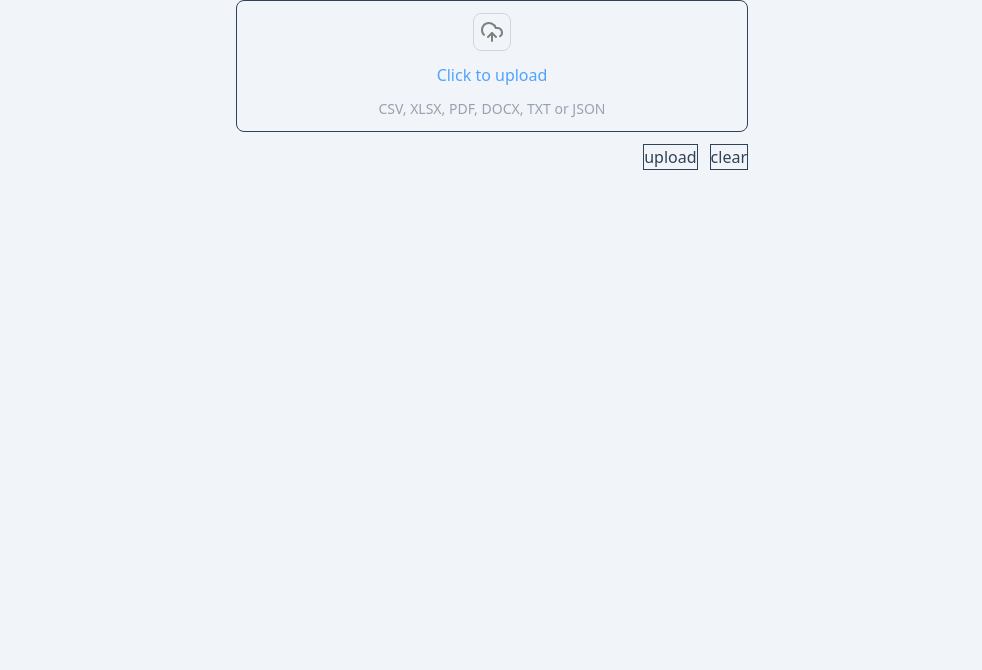
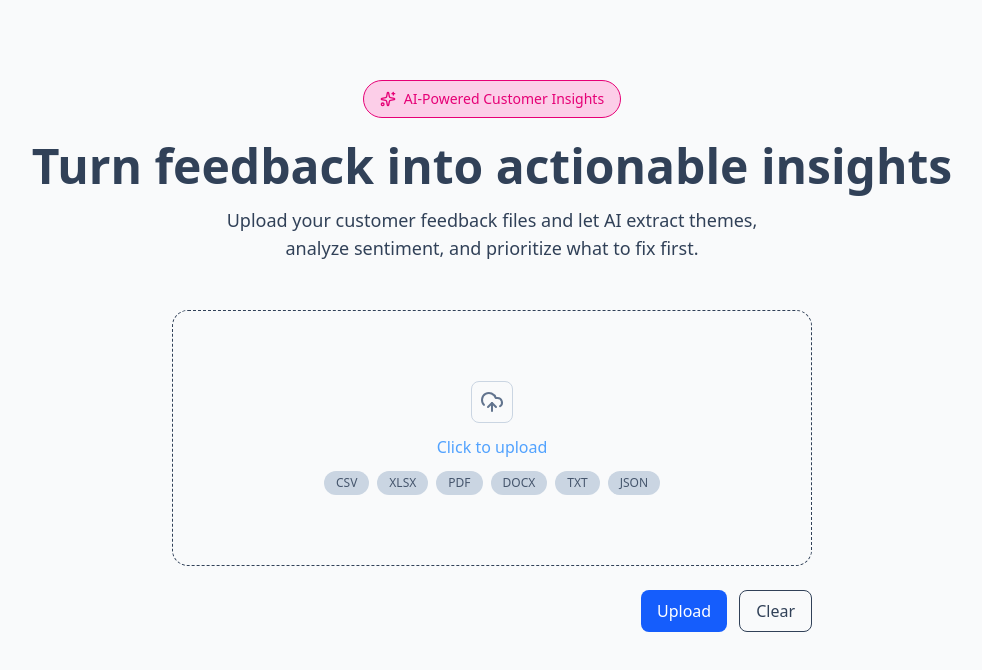
Before and after one commit to sameera-g-mathad/customer-feedback-theme-extractor, a React app in the folder frontend/: page /upload in a window 1280 px wide. Shown: the top 670 px of the page, without its empty margins (148-1130 px from the left). Built offline with nearby package versions, Linux system fonts and the light colour scheme; the HTML template or start-up script is replaced by a standard one.

Commit message:
frontend: redesigned uploads page

```diff
--- a/frontend/src/App.tsx
+++ b/frontend/src/App.tsx
@@ -1,5 +1,5 @@
 import { BrowserRouter, Routes, Route } from "react-router-dom";
-import { FeedBackUpload, Home } from "@/components";
+import { Home, Uploads } from "@/components";
 
 function App() {
 
@@ -8,7 +8,7 @@ function App() {
       <BrowserRouter>
         <Routes>
           <Route index Component={Home} path="/" />
-          <Route Component={FeedBackUpload} path="/upload" />
+          <Route Component={Uploads} path="/upload" />
         </Routes>
       </BrowserRouter>
 
--- a/frontend/src/components/FeedBackUpload.tsx
+++ b/frontend/src/components/FeedBackUpload.tsx
@@ -1,93 +1,157 @@
 import { useState, type ChangeEvent } from "react";
 import axios from "axios";
+import { motion, AnimatePresence } from "framer-motion";
 import { FileList } from "./FileList";
 import { FileUpload } from "@/reusables";
 import { type FileType } from "@/interfaces";
-import { CloudUpload } from 'lucide-react'
+import { CloudUpload } from "lucide-react";
 
-// refer https://github.com/cosdensolutions/code/blob/master/videos/long/multi-file-input-with-progress-bar/src/components/FileUpload.tsx
-// for more details.
+
 export const FeedBackUpload: React.FC = () => {
-    const [files, setFiles] = useState<FileType[]>([])
+    const [files, setFiles] = useState<FileType[]>([]);
     const [uploading, setUploading] = useState<boolean>(false);
 
     const processFiles = (e: ChangeEvent<HTMLInputElement>) => {
-        if (!e.target || !e.target.files)
-            return
+        if (!e.target || !e.target.files) return;
 
-        // add file to fileList.
-        const newFiles = Array.from(e.target.files).map(file => {
-            return {
-                id: file.name,
-                progress: 0,
-                file
-            }
-        }
-        )
-        setFiles(prev => [...prev, ...newFiles])
-    }
+        const newFiles = Array.from(e.target.files).map((file) => ({
+            id: file.name,
+            progress: 0,
+            file,
+        }));
 
-    const uploadFiles = () => {
+        setFiles((prev) => [...prev, ...newFiles]);
+    };
+
+    const uploadFiles = async () => {
         if (files.length === 0 || uploading) return;
 
-        setUploading(true)
+        setUploading(true);
 
         const uploadPromises = files.map(async (file) => {
             const formData = new FormData();
-            formData.append('files', file.file)
+            formData.append("files", file.file);
+
             try {
-                // dummy call for now
-                await axios.post('http://127.0.0.1:8000/upload', formData, {
+                await axios.post("http://127.0.0.1:8000/upload", formData, {
                     onUploadProgress: (progressEvent) => {
                         const progress = Math.round(
-                            (progressEvent.loaded * 100) / (progressEvent.total || 1),
+                            (progressEvent.loaded * 100) / (progressEvent.total || 1)
                         );
-                        setFiles(prev =>
-                            prev.map(prevFile =>
-                                prevFile.id === file.id ? { ...file, progress } : prevFile
+
+                        setFiles((prev) =>
+                            prev.map((prevFile) =>
+                                prevFile.id === file.id
+                                    ? { ...file, progress }
+                                    : prevFile
                             )
-                        )
-                    }
-                })
+                        );
+                    },
+                });
+            } catch (e) {
+                console.error(e);
             }
-            catch (e) {
-                console.error(e)
-            }
-        })
+        });
 
-        Promise.all(uploadPromises);
-        setUploading(false)
+        await Promise.all(uploadPromises);
+        setUploading(false);
+    };
 
-    }
+    return (
+        <motion.div
+            initial="hidden"
+            animate="visible"
+            className="flex flex-col sm:w-[50%] w-full gap-6"
+        >
+            {/* Upload Area */}
+            <motion.div
+                // variants={fadeUp}
+                whileHover={{ scale: 1.02 }}
+                className="border border-dashed flex flex-col justify-center items-center gap-3 h-64 rounded-2xl bg-card hover:shadow-card transition-shadow"
+            >
+                <motion.span
+                    initial={{ scale: 0 }}
+                    animate={{ scale: 1 }}
+                    transition={{ type: "spring", stiffness: 120, delay: 0.2 }}
+                    className="border rounded-lg p-2 border-slate-300"
+                >
+                    <CloudUpload className="text-slate-500" />
+                </motion.span>
 
-    return <div className="w-full h-full flex justify-center items-center">
-        <div className="flex flex-col justify-center gap-3 w-[40%]">
-            <div className="border flex flex-col justify-center items-center gap-3 p-3 rounded-lg flex-1">
-                <span className="border rounded-lg p-1.5 border-gray-300">
-                    <CloudUpload color="gray" />
-                </span>
-                <div className="font-medium cursor-pointer  text-blue-400 hover:text-blue-500 hover:underline">
-                    <FileUpload accept=".pdf,.xlsx,.pdf,.docx,.txt,.json" multiple={true} onFileupload={processFiles} />
+                <motion.div
+                    whileHover={{ scale: 1.05 }}
+                    className="font-medium cursor-pointer text-blue-400 hover:text-blue-500 hover:underline"
+                >
+                    <FileUpload
+                        accept=".pdf,.xlsx,.pdf,.docx,.txt,.json"
+                        multiple
+                        onFileupload={processFiles}
+                    />
+                </motion.div>
+
+                <div className="flex flex-wrap gap-2 justify-center">
+                    {["CSV", "XLSX", "PDF", "DOCX", "TXT", "JSON"].map((type) => (
+                        <span
+                            key={type}
+                            className="px-3 py-1 text-xs font-medium rounded-full bg-slate-300 text-slate-600"
+                        >
+                            {type}
+                        </span>
+                    ))}
                 </div>
-                <span className="text-gray-400 text-sm">
-                    CSV, XLSX, PDF, DOCX, TXT or JSON
-                </span>
-            </div>
-            <div className="flex justify-end gap-3">
-                <button className="border" onClick={uploadFiles}>upload</button>
-                <button className="border" onClick={() => setFiles([])}>clear</button>
-            </div>
-            <div className="flex flex-col gap-3 max-h-90 overflow-y-scroll">
-                {
-                    files.length > 0 ?
-                        files.map(upload => {
-                            const { name, size, type } = upload.file
+            </motion.div>
 
-                            return <FileList key={upload.id} name={name} size={size} progress={upload.progress} type={type} />
-                        })
-                        : ''
-                }
-            </div >
-        </div>
-    </div>;
+            {/* Action Buttons */}
+            <motion.div
+                // variants={fadeUp}
+                className="flex justify-end gap-3"
+            >
+                <motion.button
+                    whileHover={{ scale: 1.05 }}
+                    whileTap={{ scale: 0.95 }}
+                    disabled={uploading}
+                    className="px-4 py-2 rounded-lg bg-blue-600 text-white hover:bg-blue-500 disabled:opacity-50"
+                    onClick={uploadFiles}
+                >
+                    {uploading ? "Uploading..." : "Upload"}
+                </motion.button>
+
+                <motion.button
+                    whileHover={{ scale: 1.05 }}
+                    whileTap={{ scale: 0.95 }}
+                    className="px-4 py-2 rounded-lg border"
+                    onClick={() => setFiles([])}
+                >
+                    Clear
+                </motion.button>
+            </motion.div>
+
+            {/* File List */}
+            <motion.div
+                className="flex flex-col gap-3"
+            >
+                <AnimatePresence>
+                    {files.map((upload) => {
+                        const { name, size } = upload.file;
+
+                        return (
+                            <motion.div
+                                key={upload.id}
+                                initial={{ opacity: 0, y: 10 }}
+                                animate={{ opacity: 1, y: 0 }}
+                                exit={{ opacity: 0, y: -10 }}
+                                transition={{ duration: 0.3 }}
+                            >
+                                <FileList
+                                    name={name}
+                                    size={size}
+                                    progress={upload.progress}
+                                />
+                            </motion.div>
+                        );
+                    })}
+                </AnimatePresence>
+            </motion.div>
+        </motion.div>
+    );
 };
--- /dev/null
+++ b/frontend/src/components/Uploads.tsx
@@ -0,0 +1,48 @@
+import { motion } from "framer-motion";
+import { FeedBackUpload } from "./FeedBackUpload";
+import { Sparkles } from 'lucide-react'
+
+export const Uploads = () => {
+    return (
+        <div className="w-full min-h-screen py-20 bg-gray-50">
+            <div className="text-center mb-12">
+                <motion.div
+                    initial={{ opacity: 0, y: 20 }}
+                    animate={{ opacity: 1, y: 0 }}
+                    className="inline-flex items-center gap-2 px-4 py-2 rounded-full bg-pink-200 border border-pink-600 text-pink-600 text-sm font-medium mb-6"
+                >
+                    <Sparkles className="w-4 h-4" />
+                    AI-Powered Customer Insights
+                </motion.div>
+
+                <motion.h1
+                    initial={{ opacity: 0, y: 20 }}
+                    animate={{ opacity: 1, y: 0 }}
+                    transition={{ delay: 0.1 }}
+                    className="text-4xl md:text-5xl font-bold text-foreground mb-4"
+                >
+                    Turn feedback into
+                    <span className="text-gradient"> actionable insights</span>
+                </motion.h1>
+
+                <motion.p
+                    initial={{ opacity: 0, y: 20 }}
+                    animate={{ opacity: 1, y: 0 }}
+                    transition={{ delay: 0.2 }}
+                    className="text-lg text-muted-foreground max-w-xl mx-auto"
+                >
+                    Upload your customer feedback files and let AI extract themes,
+                    analyze sentiment, and prioritize what to fix first.
+                </motion.p>
+            </div>
+            <motion.div
+                initial={{ opacity: 0, y: 20 }}
+                animate={{ opacity: 1, y: 0 }}
+                transition={{ duration: 0.6 }}
+                className="w-full flex justify-center"
+            >
+                <FeedBackUpload />
+            </motion.div>
+        </div>
+    );
+};
--- a/frontend/src/components/index.ts
+++ b/frontend/src/components/index.ts
@@ -1,3 +1,4 @@
 export * from './FeedBackUpload';
 export * from './FileList';
 export * from './Home';
+export * from './Uploads';
--- a/frontend/src/interfaces/componentsInterface.ts
+++ b/frontend/src/interfaces/componentsInterface.ts
@@ -7,6 +7,5 @@ export type FileType = {
 export interface fileListInterface {
   name: string;
   size: number;
-  type: string;
   progress: number;
 }
```
Also changed, not shown: frontend/src/components/FileList.tsx (+59 -21 lines).
